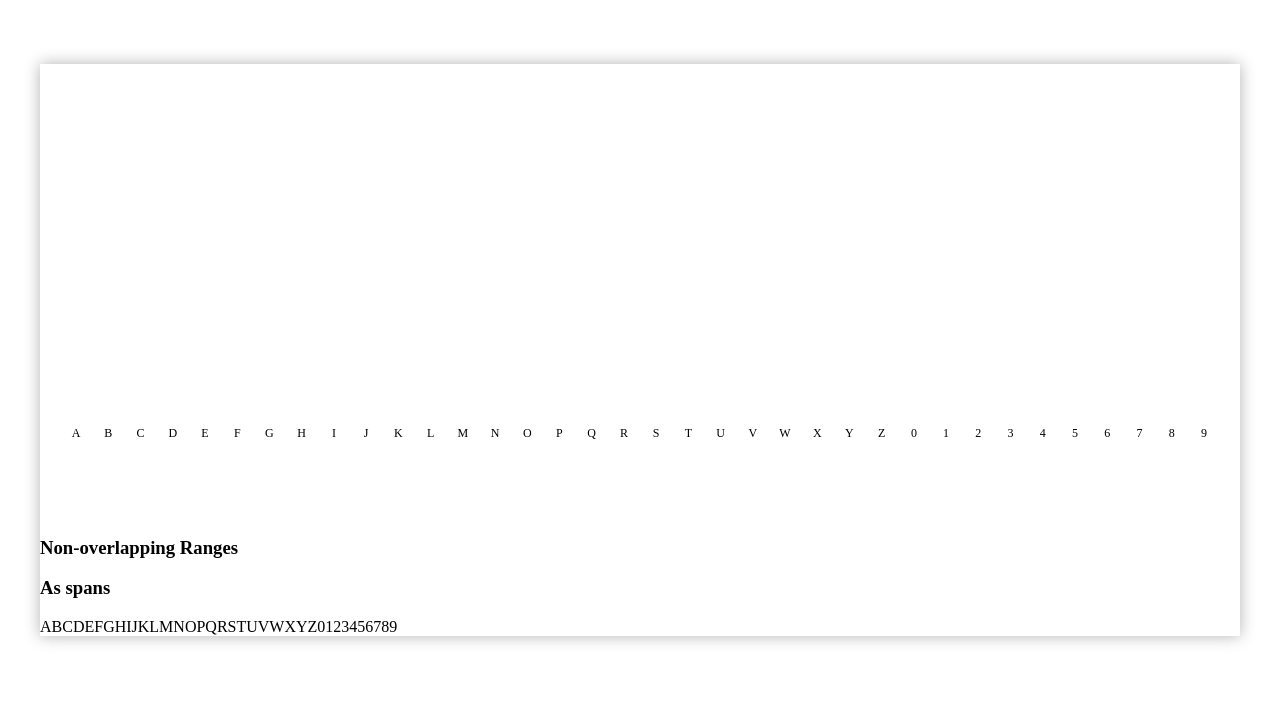
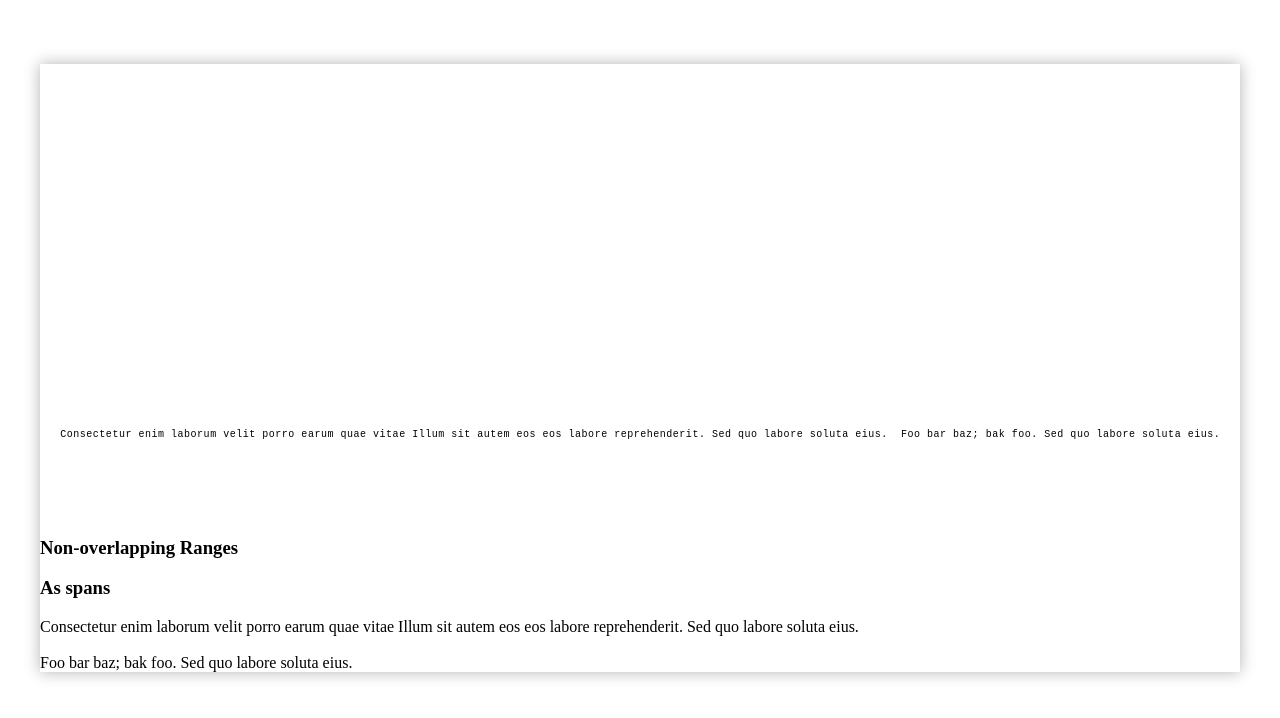
Before and after one commit to mfranke93/dom-tree-annotator, a plain HTML site: page index.html in a window 1280 px wide. Drawn offline with nearby package versions, Linux system fonts and the light colour scheme.

Commit message:
allow for line breaks

```diff
--- a/script.js
+++ b/script.js
@@ -1,4 +1,6 @@
-const text_content = 'ABCDEFGHIJKLMNOPQRSTUVWXYZ0123456789';
+const text_content = `Consectetur enim laborum velit porro earum quae vitae Illum sit autem eos eos labore reprehenderit. Sed quo labore soluta eius.
+
+Foo bar baz; bak foo. Sed quo labore soluta eius.`;
 
 const log_content = d3.select('.content');
 log_content.append('h3').text('Non-overlapping Ranges');
@@ -93,7 +95,8 @@ function recalculateAndVisualize(ranges) {
     .attr('x', (d,i) => x(i) + (x(1) - x(0))/2)
     .attr('y', y('dummy') + y.bandwidth() + 10)
     .text(d => d)
-    .attr('font-size', 12)
+    .attr('font-size', 10)
+    .attr('font-family', 'monospace')
     .attr('text-anchor', 'middle');
 
 
--- a/style.css
+++ b/style.css
@@ -9,6 +9,10 @@
   padding: 1em;
 }
 
+.annotated-text {
+  white-space: pre-wrap;
+}
+
 .annotated-text .annotation {
   background: #d9b1b1;
 }
```
